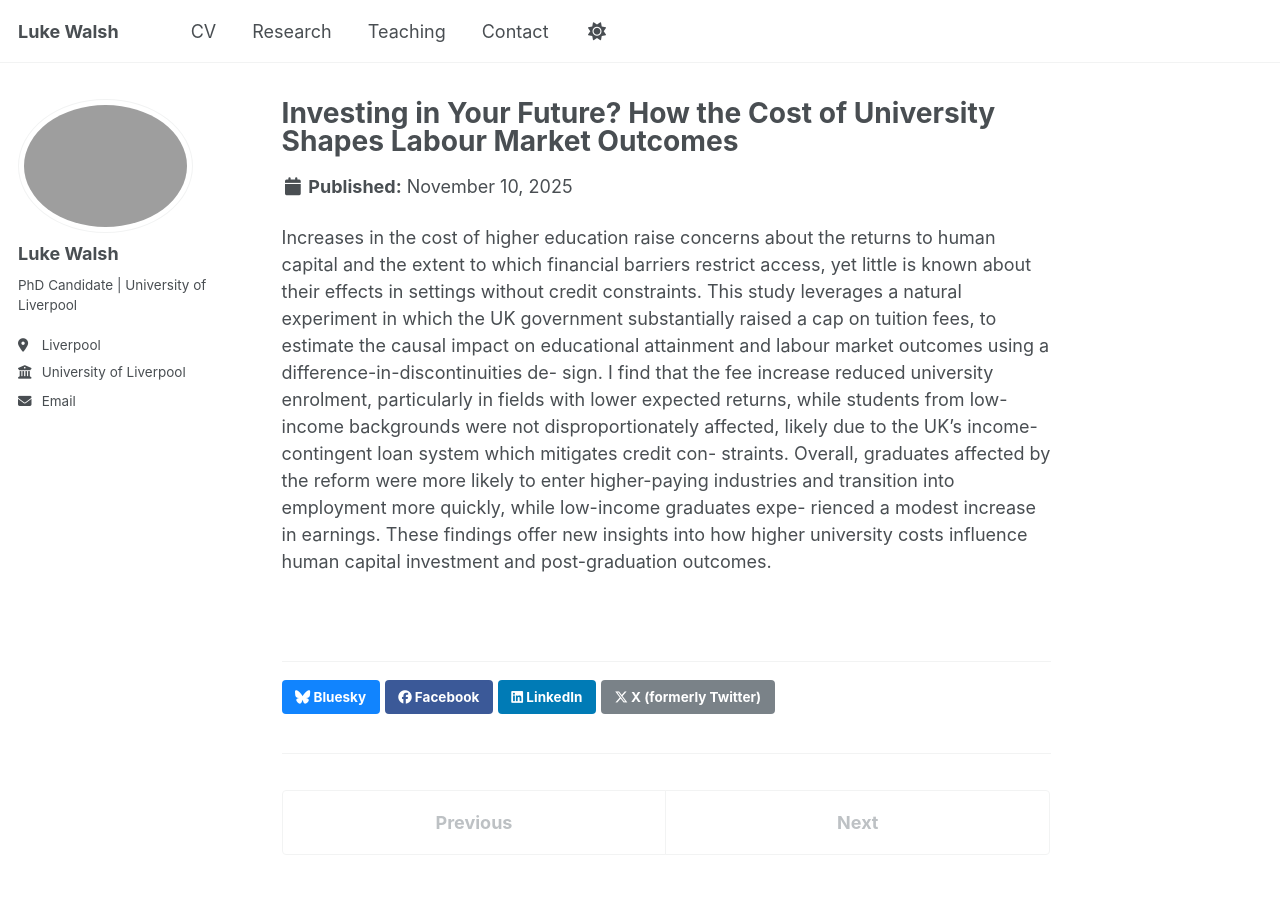
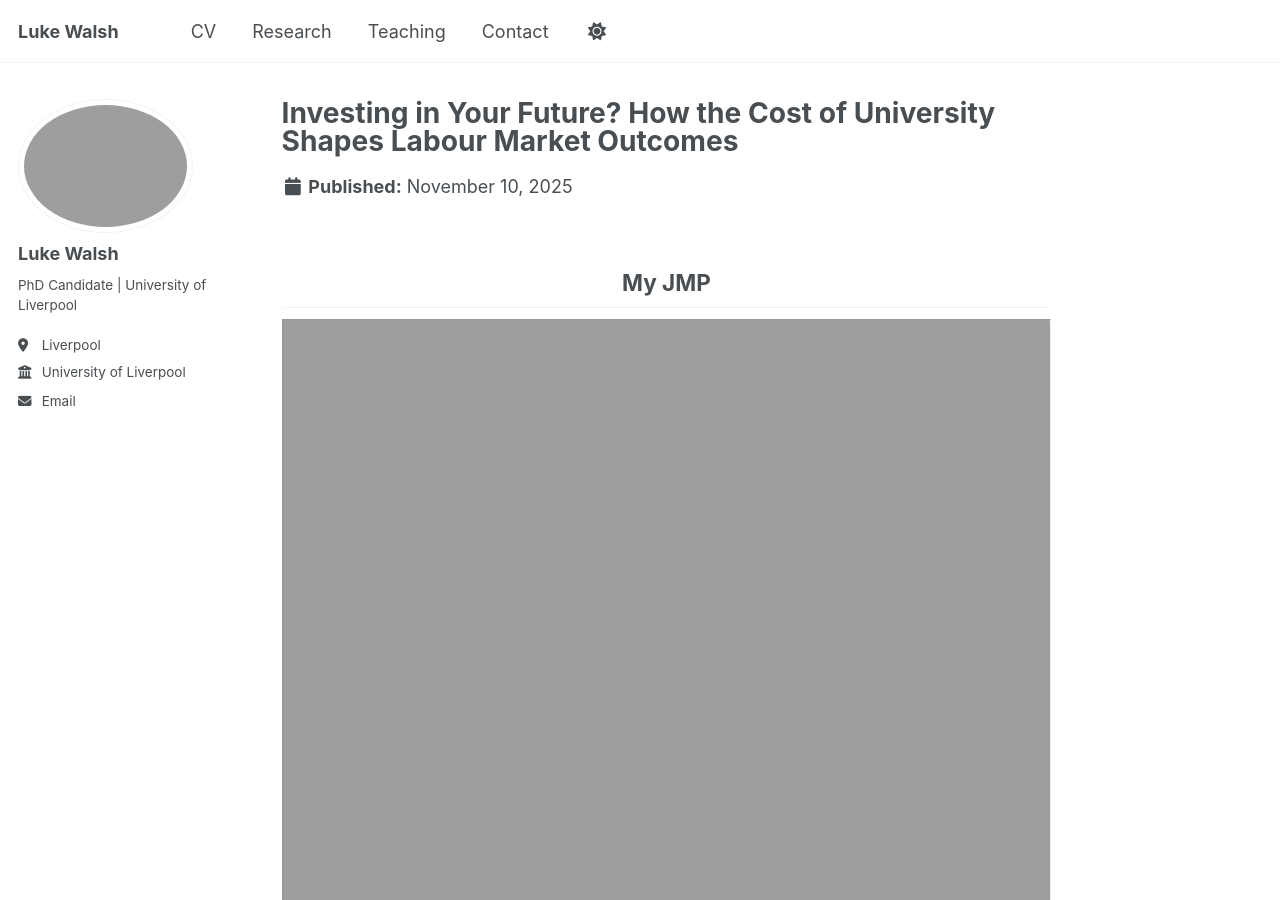
Before and after one commit to LukeWalsh308/LukeWalsh308.github.io, a Jekyll site: the page built from _publications/investing_in_your_future.md, in a window 1280 px wide and 900 px high. Built offline with Jekyll 4.4.1, drawn with Linux system fonts in a browser that asks for light colours; a script that is not in the unit is left out.

Commit message:
Update investing_in_your_future.md

```diff
--- a/_publications/investing_in_your_future.md
+++ b/_publications/investing_in_your_future.md
@@ -17,4 +17,5 @@ university costs influence human capital investment and post-graduation outcomes
 
 
 ---
-Increases in the cost of higher education raise concerns about the returns to human capital and the extent to which financial barriers restrict access, yet little is known about their effects in settings without credit constraints. This study leverages a natural experiment in which the UK government substantially raised a cap on tuition fees, to estimate the causal impact on educational attainment and labour market outcomes using a difference-in-discontinuities de- sign. I find that the fee increase reduced university enrolment, particularly in fields with lower expected returns, while students from low-income backgrounds were not disproportionately affected, likely due to the UK’s income-contingent loan system which mitigates credit con- straints. Overall, graduates affected by the reform were more likely to enter higher-paying industries and transition into employment more quickly, while low-income graduates expe- rienced a modest increase in earnings. These findings offer new insights into how higher university costs influence human capital investment and post-graduation outcomes.
+<div style="text-align: center;"> <h2>My JMP</h2> <iframe src="{{ site.baseurl }}/files/.The_Effect_of_Tuition_Fees_on_University_Participation__Attainment__and_Labour_Market_Outcomes_in_the_UK (22).pdf
+" width="100%" height="600px"></iframe> </div>
```
